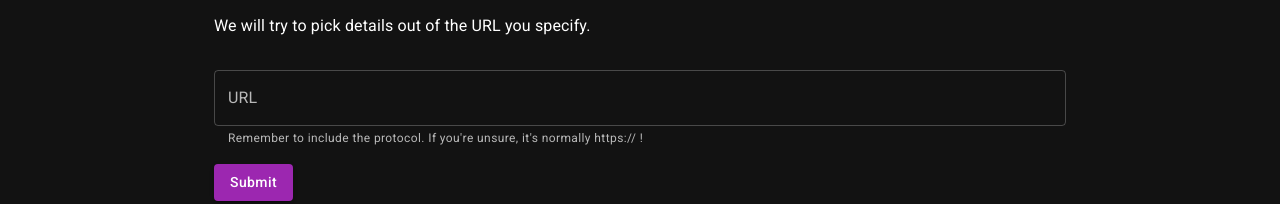
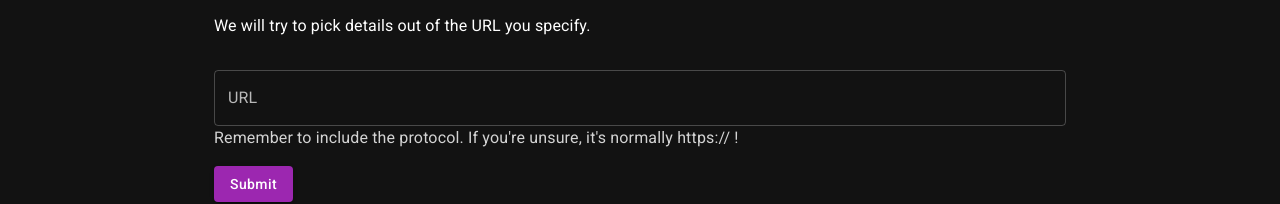
Before and after one commit to soup-bowl/whatsth.is, a React (Create React App) app: page / in a window 1280 px wide. Shown: the part 159-363 px from the top of the page. Built offline with nearby package versions, Linux system fonts and the light colour scheme; no server answers.

Commit message:
Fixed mistake.

```diff
--- a/src/pages/home.tsx
+++ b/src/pages/home.tsx
@@ -32,9 +32,9 @@ export default function Home() {
 							placeholder="https://wordpress.org"
 							label="URL"
 							variant="outlined"
-							helperText="Remember to include the protocol. If you're unsure, it's normally https:// !"
 							onChange={changeForm}
 						/>
+						<Typography color="lightgrey">Remember to include the protocol. If you're unsure, it's normally https:// !</Typography>
 					</Grid>
 					<Grid item>
 						<Button type="submit" variant="contained" value="Submit">Submit</Button>
```
